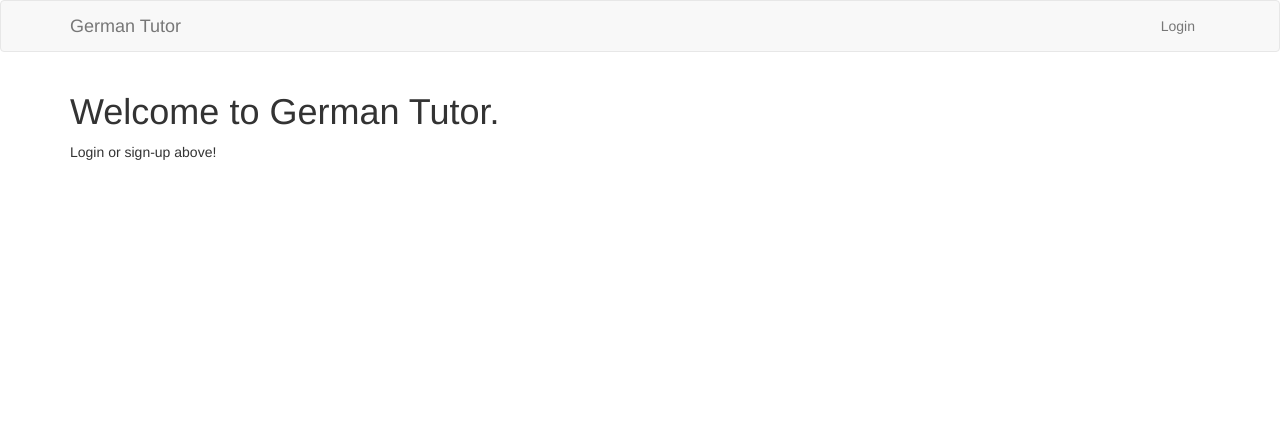
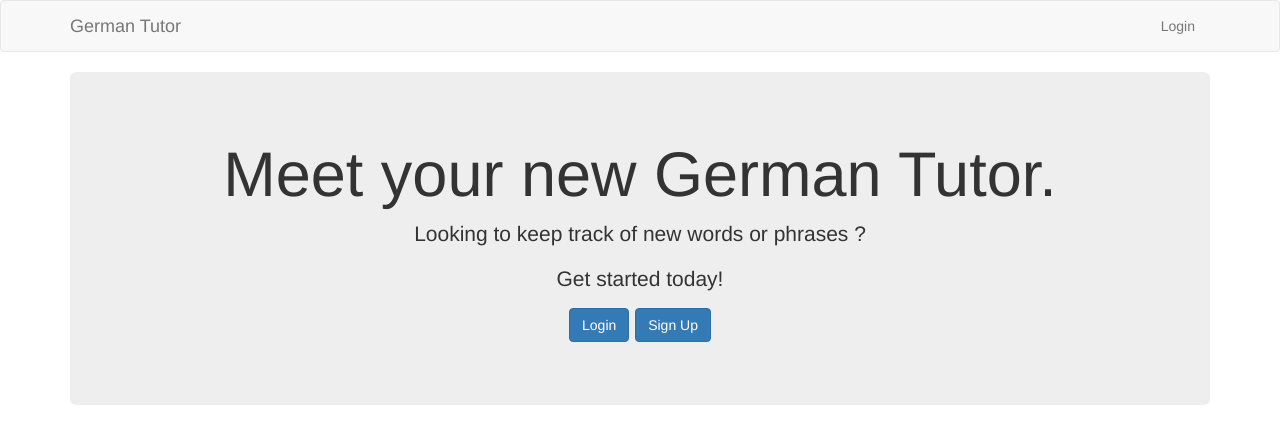
Before and after one commit to z0glen/german-tutor, a Flask app: page / in a window 1280 px wide. Shown: the top 444 px of the page. Run offline with Flask 2, Linux system fonts and the light colour scheme; some libraries are stand-ins or nearby versions.

Commit message:
chore(splash) cosmetic tweaks to splash page

```diff
--- a/app/static/styles/app.css
+++ b/app/static/styles/app.css
@@ -6,3 +6,7 @@
 input {
   margin: 5px 0 5px 0;
 }
+
+.jumbotron {
+  text-align: center;
+}
--- a/app/templates/splash.html
+++ b/app/templates/splash.html
@@ -1,8 +1,12 @@
 {% extends 'base.html' %}
 
 {% block app_content %}
-<h1>Welcome to German Tutor.</h1>
-<p>
-  Login or sign-up above!
-</p>
+<div class="jumbotron">
+  <h1 class="display-4">Meet your new German Tutor.</h1>
+  <p class="lead">Looking to keep track of new words or phrases ?</p>
+  <p class="lead">Get started today!</p>
+  <p class="lead">
+    <a class="btn btn-primary btn-large" href="{{ url_for('login') }}" role="button">Login</a>
+    <a class="btn btn-primary btn-large" href="{{ url_for('register') }}" role="button">Sign Up</a>
+</div>
 {% endblock %}
```
